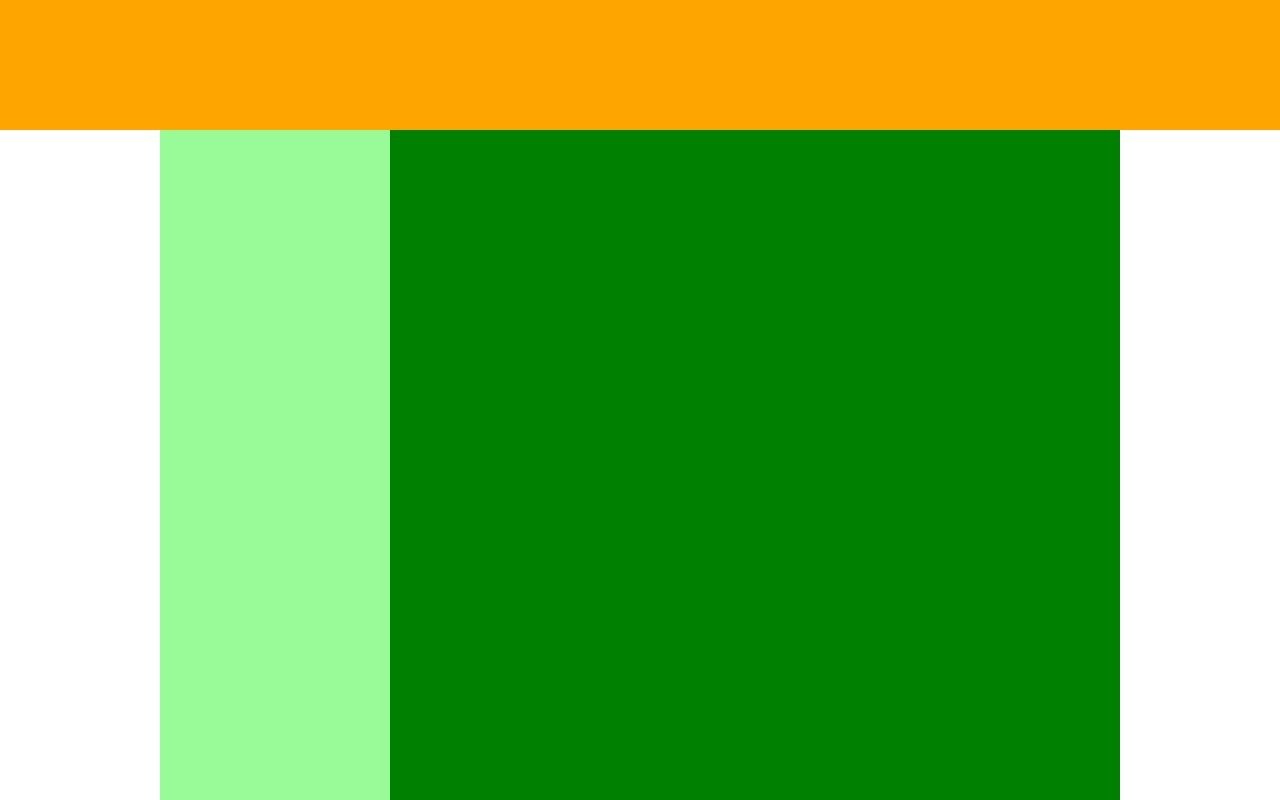
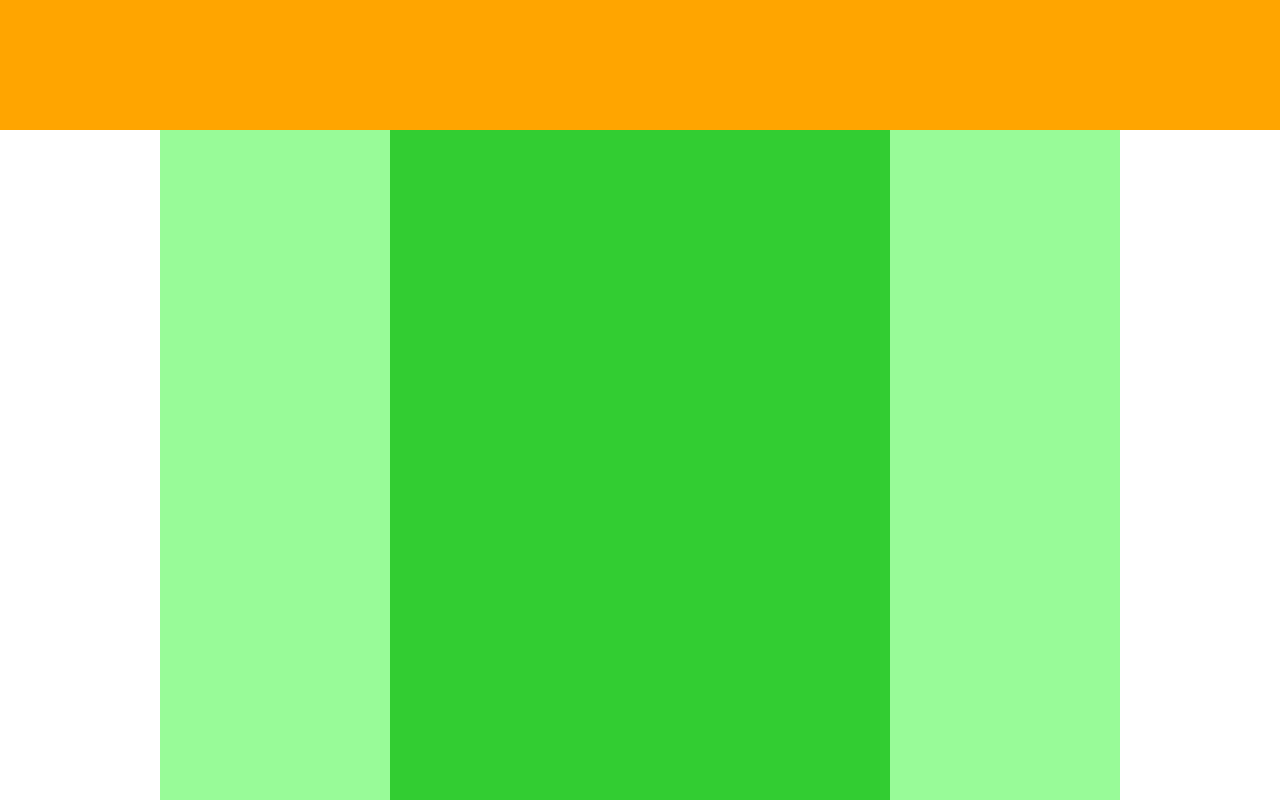
Before and after one commit to Lily-rik/chapter4_exercise, a plain HTML site: page index.html in a window 1280 px wide. Shown: the part 420-1220 px from the top of the page. Drawn offline with Linux system fonts and the light colour scheme.

Commit message:
[finish]1-4

```diff
--- a/style.css
+++ b/style.css
@@ -18,10 +18,8 @@
 
 .main {
   width: 960px;
-  height: 1400px;
-  background-color: green;
   margin: 0 auto;
-  display: flexbox;
+  display: flex;
   justify-content: center;
 }
 
```
